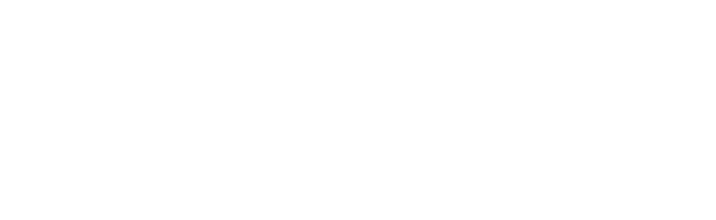
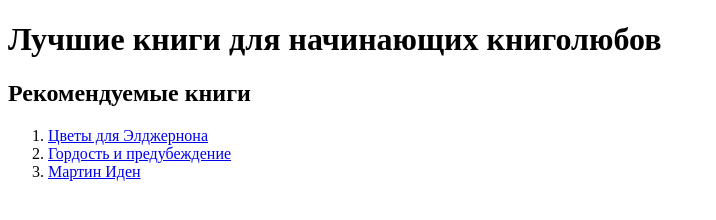
Before and after one commit to danulikhar/task-html, a website: page src/index.html in a window 1280 px wide. Shown: the whole page, without its empty margins (0-716 px from the left). Drawn offline with Linux system fonts and the light colour scheme.

Commit message:
Задание по HTML

```diff
--- a/src/index.html
+++ b/src/index.html
@@ -1,7 +1,30 @@
-<!DOCTYPE html>
+<!doctype html>
 <html lang="en">
     <head>
         <title>HTML</title>
     </head>
-    <body></body>
+    <body>
+        <h1>Лучшие книги для начинающих книголюбов</h1>
+        <h2>Рекомендуемые книги</h2>
+        <ol>
+            <li>
+                <a
+                    href="https://ru.wikipedia.org/wiki/%D0%A6%D0%B2%D0%B5%D1%82%D1%8B_%D0%B4%D0%BB%D1%8F_%D0%AD%D0%BB%D0%B4%D0%B6%D0%B5%D1%80%D0%BD%D0%BE%D0%BD%D0%B0"
+                    >Цветы для Элджернона</a
+                >
+            </li>
+            <li>
+                <a
+                    href="https://ru.wikipedia.org/wiki/%D0%93%D0%BE%D1%80%D0%B4%D0%BE%D1%81%D1%82%D1%8C_%D0%B8_%D0%BF%D1%80%D0%B5%D0%B4%D1%83%D0%B1%D0%B5%D0%B6%D0%B4%D0%B5%D0%BD%D0%B8%D0%B5"
+                    >Гордость и предубеждение</a
+                >
+            </li>
+            <li>
+                <a
+                    href="https://ru.wikipedia.org/wiki/%D0%9C%D0%B0%D1%80%D1%82%D0%B8%D0%BD_%D0%98%D0%B4%D0%B5%D0%BD"
+                    >Мартин Иден</a
+                >
+            </li>
+        </ol>
+    </body>
 </html>
```
Also changed, not shown: 1 other file.
